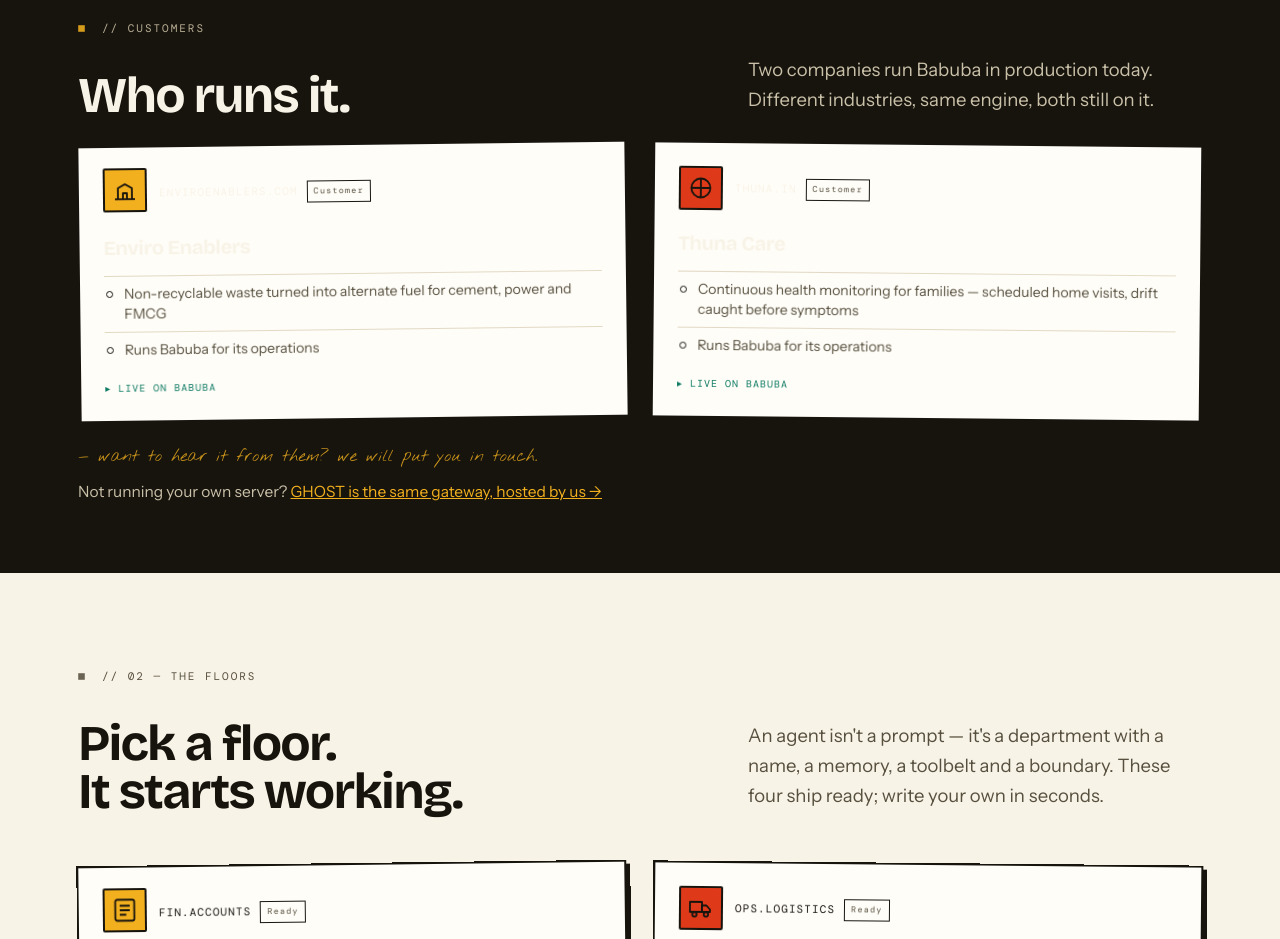
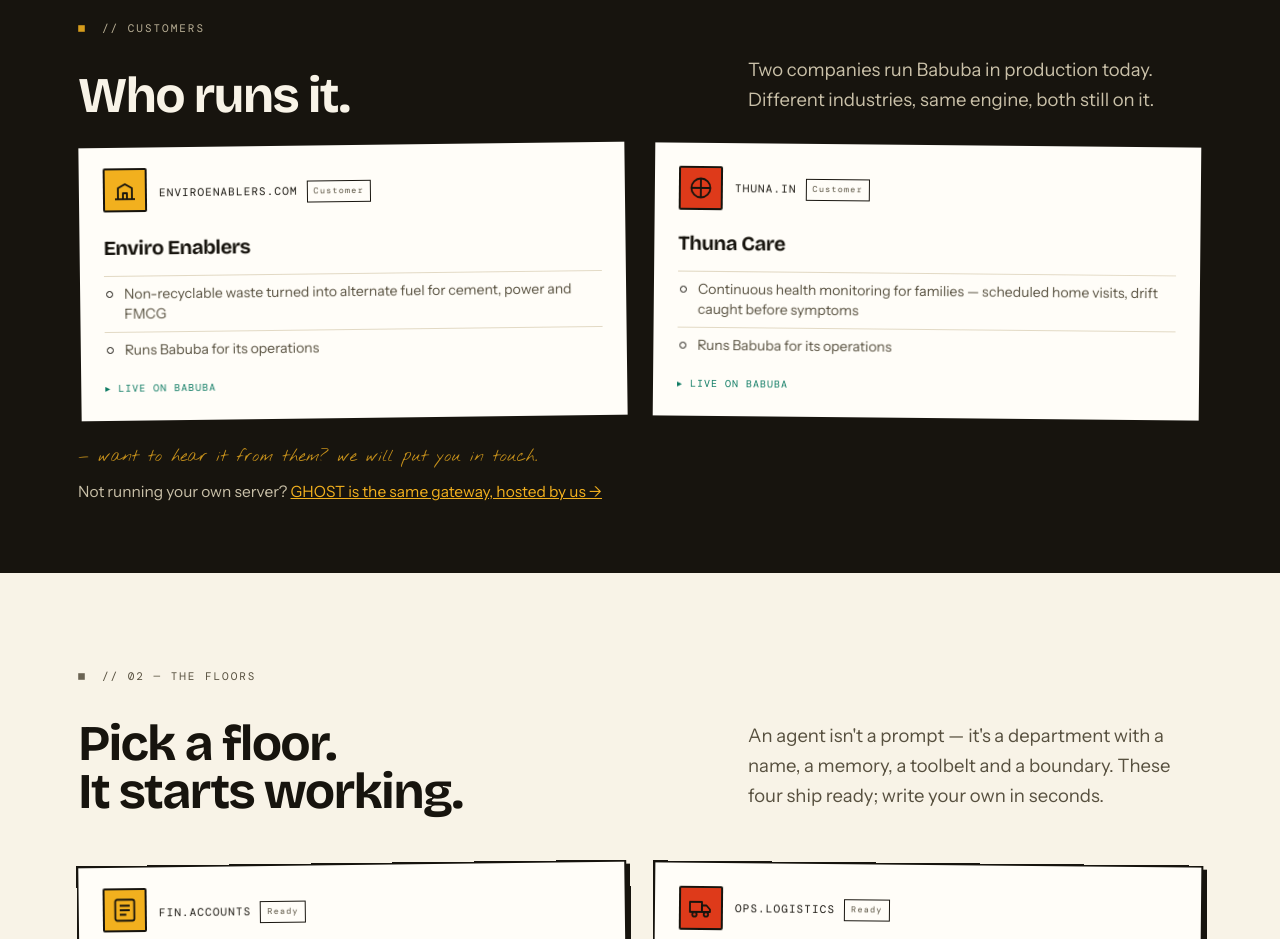
Before and after one commit to thunacare-alt/www.babuba.in, a plain HTML site: page index.html in a window 1280 px wide. Shown: the part 2540-3479 px from the top of the page. Drawn offline with Linux system fonts and the light colour scheme; animation ran at ten frames a second.

Commit message:
Fix invisible customer names in #customers cards
The section is ".sec ink" so it inherits color:var(--paper) (light cream),
but the .dept cards paint background:var(--white). The customer domain line
and the h3 name therefore rendered cream-on-cream and vanished; only the
ink2/teal supporting lines showed. Pin .dept, .dept code and .dept h3 to
var(--ink) so the cards read correctly on any band.

```diff
--- a/index.html
+++ b/index.html
@@ -136,7 +136,7 @@ h3{font-weight:700;letter-spacing:-.02em;margin:0}
 
 /* ---------- departments ---------- */
 .dept-grid{display:grid;grid-template-columns:repeat(2,1fr);gap:24px}
-.dept{background:var(--white);border:2px solid var(--ink);padding:24px;box-shadow:var(--sh-sm);position:relative;transition:.2s}
+.dept{background:var(--white);color:var(--ink);border:2px solid var(--ink);padding:24px;box-shadow:var(--sh-sm);position:relative;transition:.2s}
 .dept:nth-child(1){transform:rotate(-.7deg)}
 .dept:nth-child(2){transform:rotate(.55deg)}
 .dept:nth-child(3){transform:rotate(.6deg)}
@@ -146,9 +146,9 @@ h3{font-weight:700;letter-spacing:-.02em;margin:0}
 .dept-top>div{display:flex;align-items:center;gap:9px;flex-wrap:wrap}
 .dept-ic{width:44px;height:44px;flex:0 0 44px;display:grid;place-items:center;border:2px solid var(--ink);border-radius:2px}
 .dept-ic svg{width:26px;height:26px}
-.dept code{font-family:var(--mono);font-size:11px;letter-spacing:.1em;text-transform:uppercase;display:block}
+.dept code{font-family:var(--mono);font-size:11px;letter-spacing:.1em;text-transform:uppercase;display:block;color:var(--ink)}
 .dept .pill{font-family:var(--mono);font-size:8.5px;letter-spacing:.14em;border:1px solid var(--ink);padding:3px 6px;margin-left:auto;color:var(--ink2)}
-.dept h3{font-family:var(--disp);font-size:20px;letter-spacing:-.02em;margin-bottom:12px}
+.dept h3{font-family:var(--disp);font-size:20px;letter-spacing:-.02em;margin-bottom:12px;color:var(--ink)}
 .dept ul{list-style:none;margin:0;padding:0}
 .dept li{font-size:14px;line-height:1.45;color:var(--ink2);padding:7px 0 7px 20px;position:relative;border-top:1px solid var(--line2)}
 .dept li::before{content:"";position:absolute;left:2px;top:14px;width:7px;height:7px;border:1.5px solid var(--ink);border-radius:50%}
```
